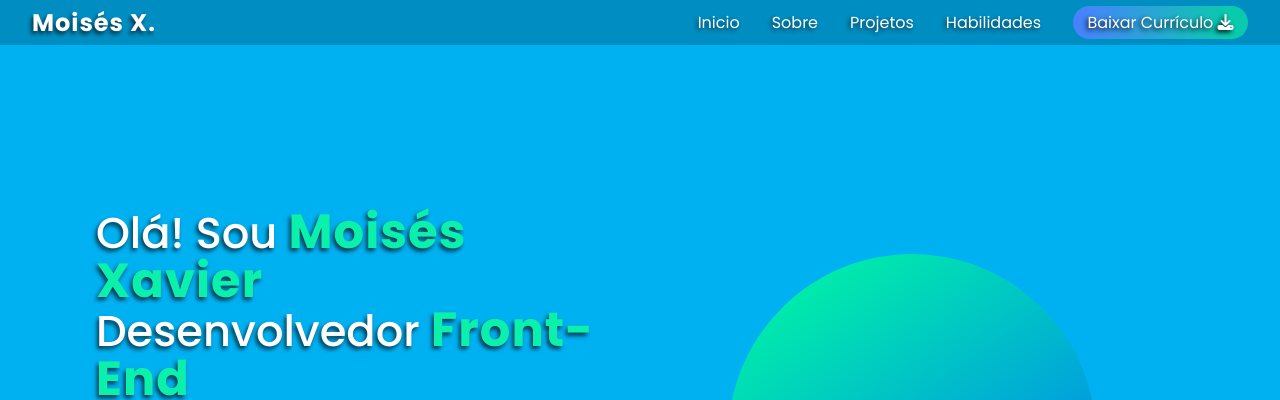
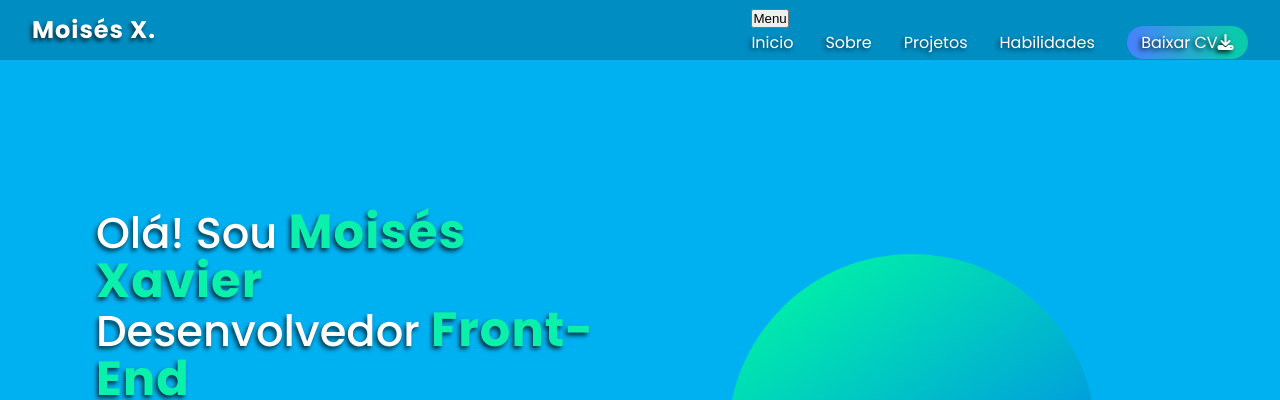
Before and after one commit to Moises2309/Portfolio, a plain HTML site: page index.html in a window 1280 px wide. Shown: the top 400 px of the page. Drawn offline with Linux system fonts and the light colour scheme.

Commit message:
feat(menu): menu mobile adicionado

```diff
--- a/index.html
+++ b/index.html
@@ -17,12 +17,15 @@
         <a href="#inicio" class="titleLink">Moisés X.</a>
 
         <nav>
-            <ul>
+            <button id="btn-mobile" aria-label="Abrir Menu" aria-haspopup="true" aria-controls="menu" aria-expanded="false">Menu
+                <span id="hamburger"></span>
+            </button>
+            <ul id="menu" role="menu">
                 <li><a href="#inicio">Inicio</a></li>
                 <li><a href="#sobre">Sobre</a></li>
                 <li><a href="#projetos">Projetos</a></li>
                 <li><a href="#habilidades">Habilidades</a></li>
-                <li><a href="#download" id="download">Baixar Currículo <i class="fa-solid fa-download"></i></a></li>
+                <li class="li-download"><a href="#download" id="download">Baixar CV<i class="fa-solid fa-download"></i></a></li>
             </ul>
         </nav>
     </header>
```
